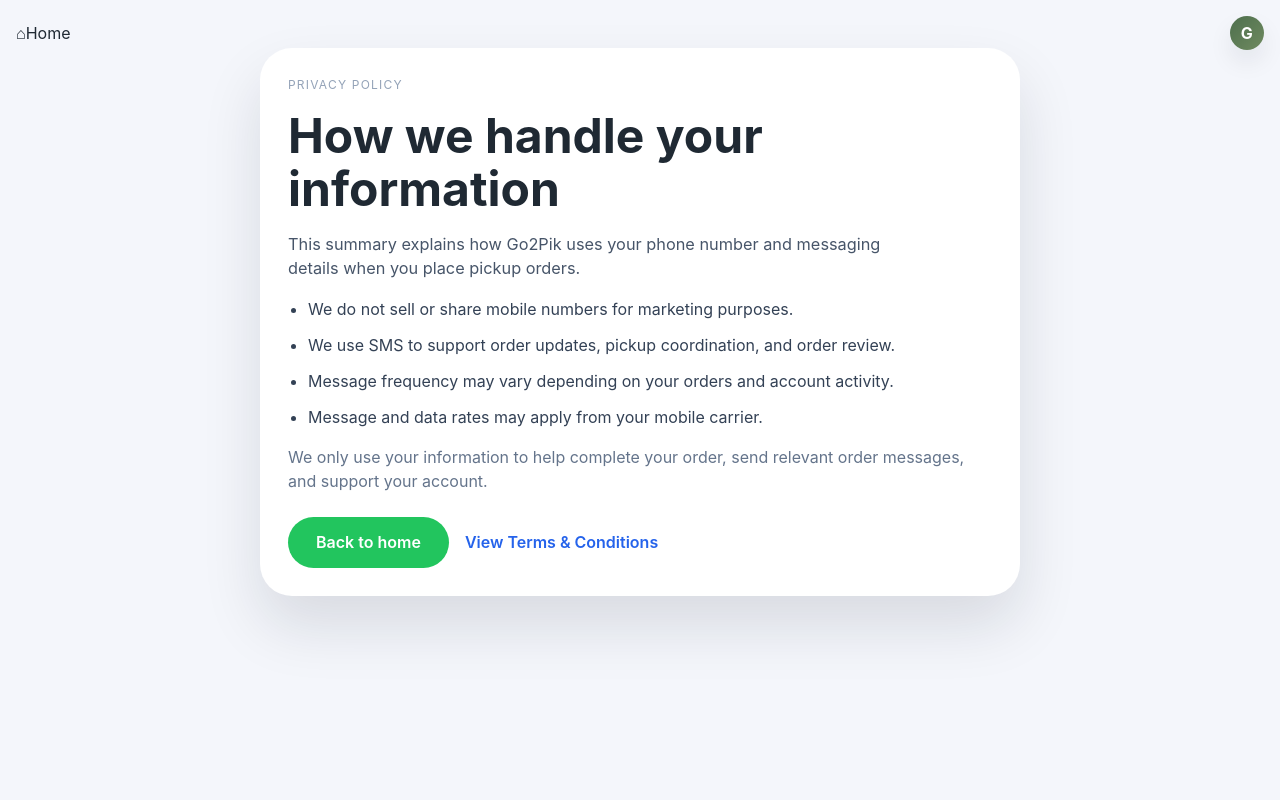
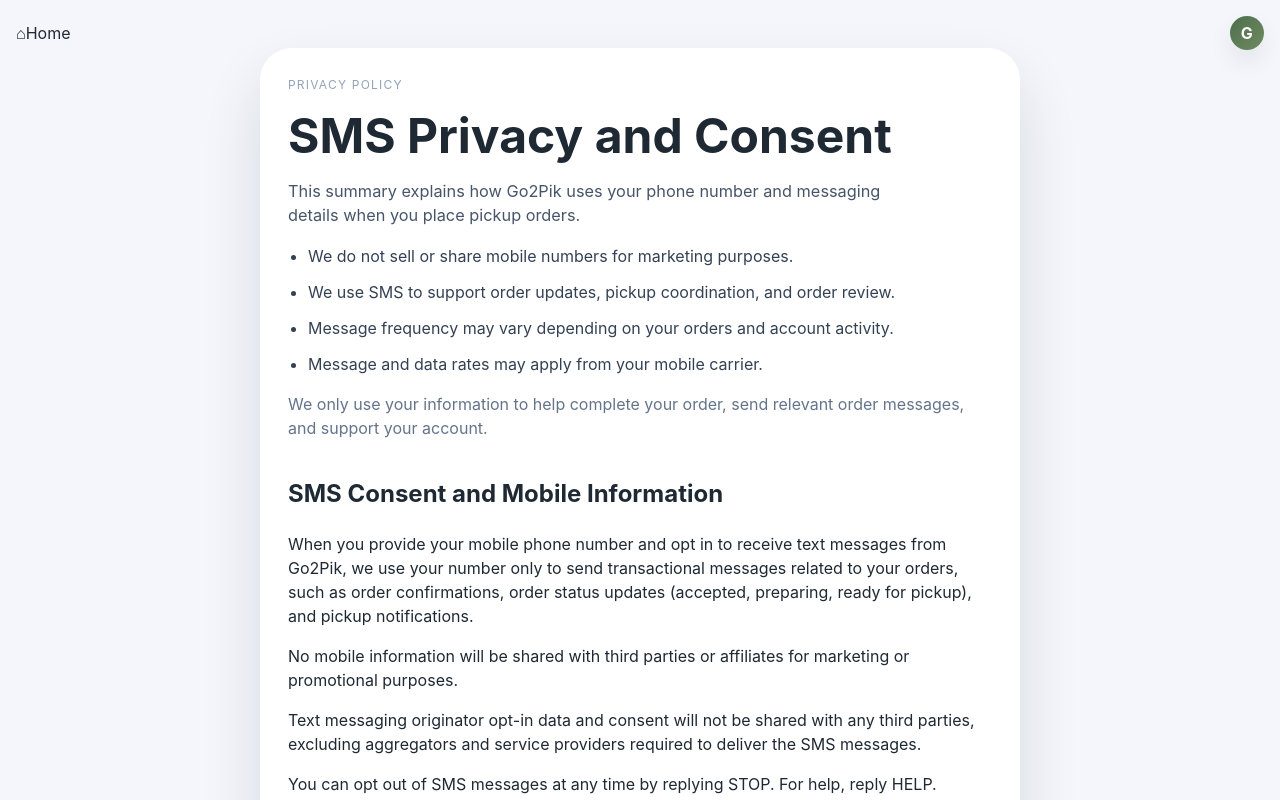
Before and after one commit to gbhandaru/go2pik-frontend, a React (Vite) app: page /privacy in a window 1280 px wide. Shown: the top 800 px of the page. Built offline with nearby package versions, Linux system fonts and the light colour scheme; no server answers.

Commit message:
COMPLIANCE_UPDATES

```diff
--- a/src/pages/PrivacyPage.jsx
+++ b/src/pages/PrivacyPage.jsx
@@ -12,7 +12,7 @@ export default function PrivacyPage() {
     <main className="page-section legal-page">
       <article className="card legal-card">
         <p className="eyebrow">Privacy Policy</p>
-        <h1>How we handle your information</h1>
+        <h1>SMS Privacy and Consent</h1>
         <p className="legal-lede">
           This summary explains how Go2Pik uses your phone number and messaging details when you place pickup orders.
         </p>
@@ -24,6 +24,21 @@ export default function PrivacyPage() {
         <p className="legal-note">
           We only use your information to help complete your order, send relevant order messages, and support your account.
         </p>
+        <section className="legal-section">
+          <h2>SMS Consent and Mobile Information</h2>
+          <p>
+            When you provide your mobile phone number and opt in to receive text messages from Go2Pik, we use your number only to send transactional messages related to your orders, such as order confirmations, order status updates (accepted, preparing, ready for pickup), and pickup notifications.
+          </p>
+          <p>
+            No mobile information will be shared with third parties or affiliates for marketing or promotional purposes.
+          </p>
+          <p>
+            Text messaging originator opt-in data and consent will not be shared with any third parties, excluding aggregators and service providers required to deliver the SMS messages.
+          </p>
+          <p>
+            You can opt out of SMS messages at any time by replying STOP. For help, reply HELP.
+          </p>
+        </section>
         <div className="legal-actions">
           <Link className="primary-btn" to="/">
             Back to home
--- a/src/pages/RestaurantMenuPage.jsx
+++ b/src/pages/RestaurantMenuPage.jsx
@@ -34,6 +34,7 @@ export default function RestaurantMenuPage() {
   const [scheduledPickupTime, setScheduledPickupTime] = useState('');
   const [orderError, setOrderError] = useState('');
   const [customerPhoneInput, setCustomerPhoneInput] = useState(initialCustomerPhone);
+  const [smsConsentAccepted, setSmsConsentAccepted] = useState(false);
   const [showPhoneModal, setShowPhoneModal] = useState(false);
   const [retryKey, setRetryKey] = useState(0);
   const phoneInputRef = useRef(null);
@@ -83,6 +84,7 @@ export default function RestaurantMenuPage() {
 
   useEffect(() => {
     if (showPhoneModal) {
+      setSmsConsentAccepted(false);
       phoneInputRef.current?.focus();
     }
   }, [showPhoneModal]);
@@ -340,6 +342,7 @@ export default function RestaurantMenuPage() {
     });
     storeCustomerOrderDraft(draft);
     setCustomerPhoneInput(getCustomerPhone(user) || initialCustomerPhone);
+    setSmsConsentAccepted(false);
     setShowPhoneModal(true);
   };
 
@@ -371,6 +374,7 @@ export default function RestaurantMenuPage() {
     storeCustomerOrderDraft(payload);
     clearCustomerOrderVerification();
     setShowPhoneModal(false);
+    setSmsConsentAccepted(false);
     navigate('/verification', {
       state: {
         orderDraft: payload,
@@ -487,10 +491,12 @@ export default function RestaurantMenuPage() {
           <PhoneModal
             customerPhone={customerPhoneInput}
             error={phoneValidationMessage || orderError}
-          canSendCode={isCustomerPhoneValid}
+            canSendCode={isCustomerPhoneValid && smsConsentAccepted}
+            smsConsentAccepted={smsConsentAccepted}
             onClose={() => {
               setShowPhoneModal(false);
               setOrderError('');
+              setSmsConsentAccepted(false);
             }}
             onCustomerPhoneChange={(value) => {
               setCustomerPhoneInput(value);
@@ -498,6 +504,7 @@ export default function RestaurantMenuPage() {
                 setOrderError('');
               }
             }}
+            onSmsConsentChange={setSmsConsentAccepted}
             onSendOtp={handleSendOtp}
             phoneInputRef={phoneInputRef}
           />
@@ -1709,8 +1716,10 @@ function PhoneModal({
   customerPhone,
   error,
   canSendCode,
+  smsConsentAccepted,
   onClose,
   onCustomerPhoneChange,
+  onSmsConsentChange,
   onSendOtp,
   phoneInputRef,
 }) {
@@ -1744,6 +1753,14 @@ function PhoneModal({
               autoComplete="tel"
             />
           </div>
+        </label>
+        <label className="phone-modal__consent">
+          <input
+            type="checkbox"
+            checked={smsConsentAccepted}
+            onChange={(event) => onSmsConsentChange(event.target.checked)}
+          />
+          <span>I agree to receive transactional SMS messages from Go2Pik</span>
         </label>
         {error ? <p className="error-text phone-modal__error">{error}</p> : null}
         <button
--- a/src/pages/TermsPage.jsx
+++ b/src/pages/TermsPage.jsx
@@ -22,7 +22,10 @@ export default function TermsPage() {
           ))}
         </ul>
         <p className="legal-note">
-          Message and data rates may apply. If you no longer want SMS messages, reply STOP to opt out.
+          Message and data rates may apply.
+        </p>
+        <p className="legal-note">
+          Consent to receive SMS messages is not a condition of purchase.
         </p>
         <div className="legal-actions">
           <Link className="primary-btn" to="/">
```
Also changed, not shown: 3 other files (tests, documents, lock files or other folders). Lines whose indentation alone changed are shown as unchanged.
